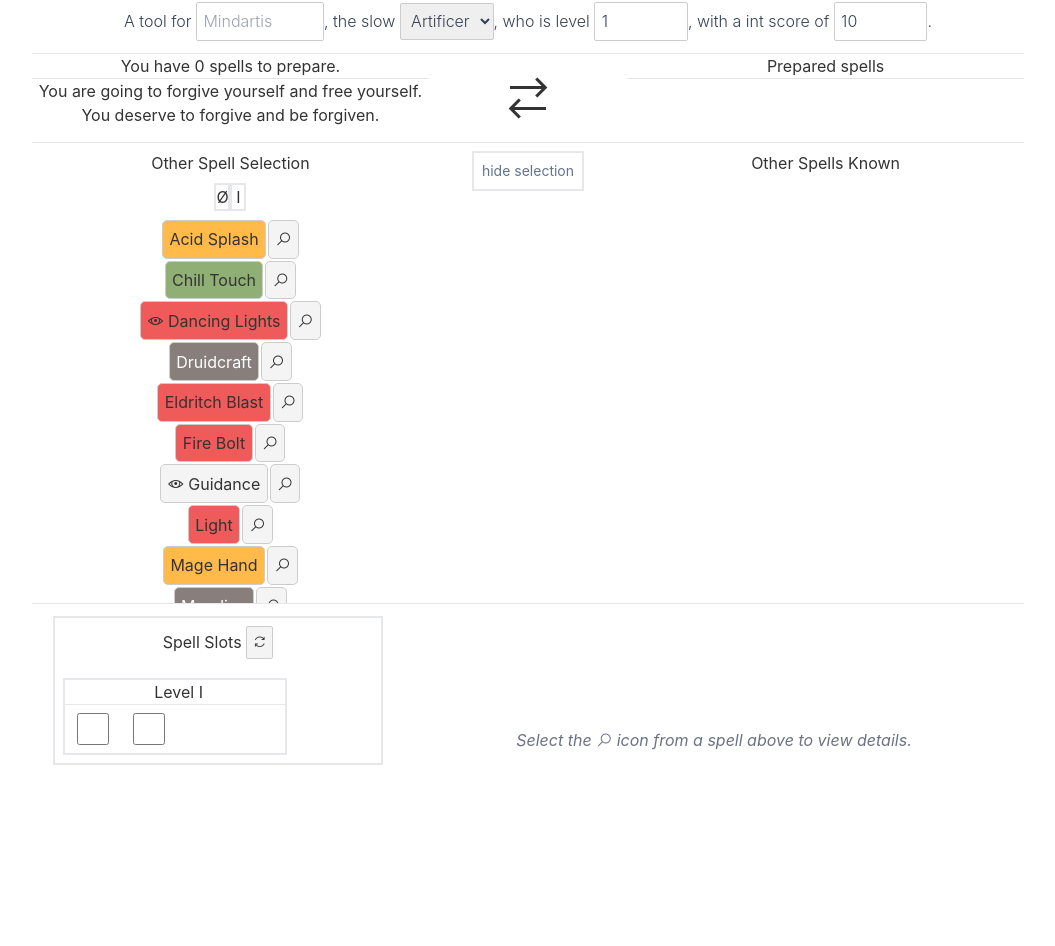
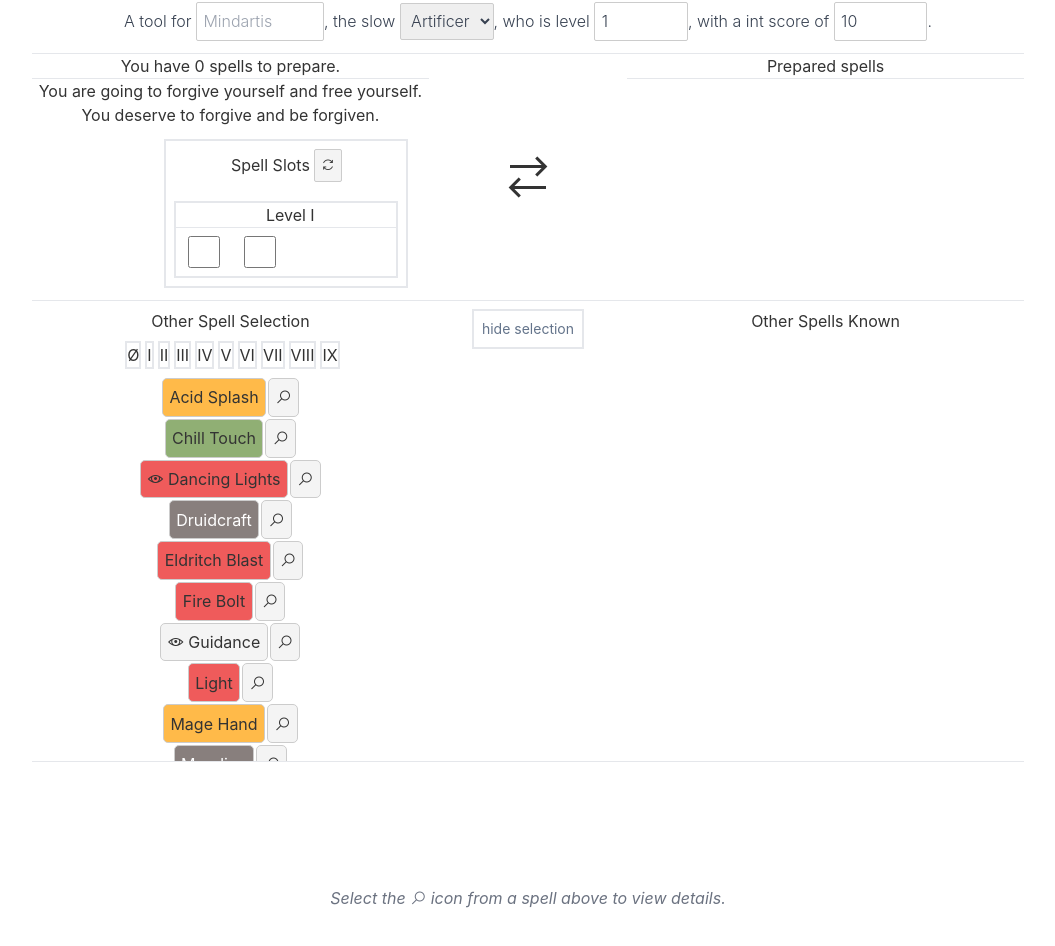
Before and after one commit to tzfx/parcook-spellbook.sv, a Svelte app: page / in a window 1280 px wide. Shown: the part 150-1096 px from the top of the page, without its empty margins (112-1167 px from the left). Before the commit the page ends 1026 px from the top, so only its background shows below. Built offline with nearby package versions, Linux system fonts and the light colour scheme.

Commit message:
Fixed bug with level 17 and moved spell slot tracker.

```diff
--- a/src/Spellbook.svelte
+++ b/src/Spellbook.svelte
@@ -47,6 +47,7 @@
         maxSlotLevel = prep.clazz.classTableGroups
             .find((group) => group.rowsSpellProgression != null)
             ?.rowsSpellProgression[prep.level - 1].findIndex((n) => n === 0);
+        maxSlotLevel = maxSlotLevel === -1 ? 9 : maxSlotLevel; // Only goes up to 9.
         calculatePrepared();
     };
     const calculatePrepared = () => {
@@ -198,6 +199,11 @@
                     {/each}
                 {:else}
                     {getOptimism()}
+                    {#if prep.clazz != null}
+                    <div class="flex py-3 md:w-4/12 mx-auto">
+                        <SpellSlots level={prep.level} clazz={prep.clazz} />
+                    </div>
+                    {/if}
                 {/if}
             </ul>
         </div>
@@ -232,11 +238,11 @@
             <div class="basis-2/5" hidden={!showOtherSpellsSelection}>
                 <h2>Other Spell Selection</h2>
                 <div class="flex flex-row justify-center py-2">
-                    {#each new Array(maxSlotLevel + 1)
+                    {#each new Array(10)
                         .fill(1)
                         .map((_, i) => i) as lvl}
                         <div
-                            class="cursor-pointer w-4 border-2 {lvl ===
+                            class="cursor-pointer border-2 ml-1 {lvl ===
                                 levelfilter && 'bg-blue-300'}"
                             on:click={() =>
                                 (levelfilter =
@@ -247,7 +253,7 @@
                     {/each}
                 </div>
                 <ul class="overflow-auto max-h-96">
-                    {#each spells.filter((s) => (srd ? s.srd : true) && !prep.other.find((c) => s.name === c.name) && s.level <= maxSlotLevel && (levelfilter != null ? s.level === levelfilter : true)) as spell}
+                    {#each spells.filter((s) => (srd ? s.srd : true) && !prep.other.find((c) => s.name === c.name) && (levelfilter != null ? s.level === levelfilter : true)) as spell}
                         <Spell
                             on:message={selectedSpell$}
                             {spell}
@@ -291,12 +297,7 @@
     {/if}
     <hr />
     <div class="flex">
-        {#if prep.clazz != null}
-            <div class="py-3 md:w-4/12 mx-auto">
-                <SpellSlots level={prep.level} clazz={prep.clazz} />
-            </div>
-        {/if}
-        <div class="py-3 md:w-7/12 mx-auto">
+        <div class="py-3 md:w-3/4 mx-auto">
             {#if selectedSpell != null}
                 <SpellDetails {deselect} spell={selectedSpell} />
             {:else}
```
